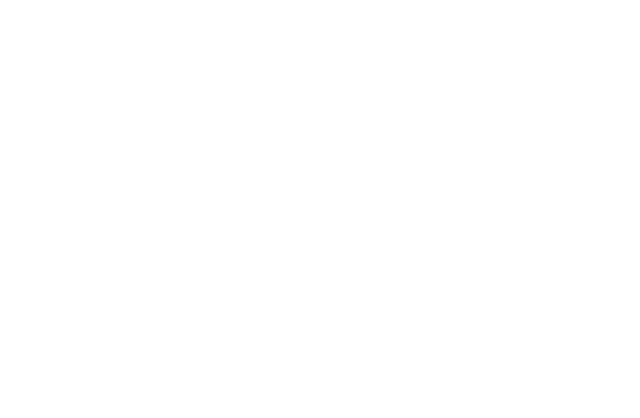
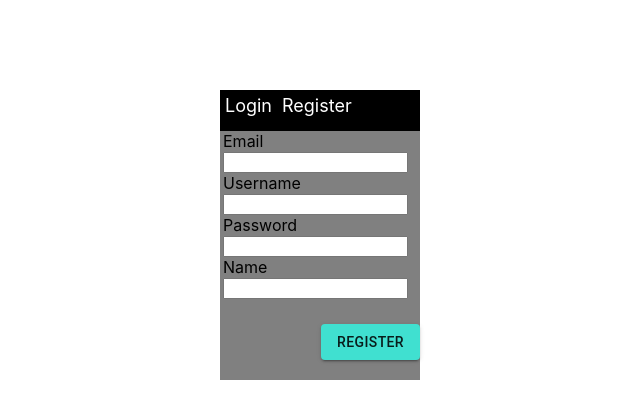
Before and after one commit to ttheolier/firepit, a React (Create React App) app: page /register in a window 1280 px wide. Shown: the top 418 px of the page, without its empty margins (320-960 px from the left). Built offline with nearby package versions, Linux system fonts and the light colour scheme.

Commit message:
login and registering implemented using email/password auth from firebase, asynch field checking not done(potentially optional), succesful login redirects to home page, haven't done persisting user session or the guest part yet

```diff
--- a/package.json
+++ b/package.json
@@ -5,6 +5,7 @@
   "dependencies": {
     "@material-ui/core": "^4.11.3",
     "@material-ui/icons": "^4.11.2",
+    "@react-firebase/auth": "^0.2.10",
     "@testing-library/jest-dom": "^5.11.9",
     "@testing-library/react": "^11.2.5",
     "@testing-library/user-event": "^12.8.3",
--- a/src/Login.js
+++ b/src/Login.js
@@ -1,28 +1,59 @@
-import React from "react";
+import React, {useState} from "react";
 import './Login.css';
 import Button from '@material-ui/core/Button';
+import db from "./firebase";
+import firebase from "firebase/app";
+import "firebase/auth";
+import { Redirect } from "react-router-dom";
+import { useHistory } from "react-router-dom";
+
 
 function Login(){
+    let history = useHistory();
+    const [email, setEmail] = useState("");
+    const [password, setPassword] = useState("");
+
+    const Login = (e) => {
+        e.preventDefault();
+
+        firebase.auth().signInWithEmailAndPassword(email, password)
+        .then((userCredential) => {
+            // Signed in
+            var user = userCredential.user;
+            console.log(user);
+            history.push("/home");
+            // ...
+        })
+        .catch((error) => {
+            var errorCode = error.code;
+            var errorMessage = error.message;
+            console.log(errorCode);
+            console.log(errorMessage);
+            alert(errorMessage);
+        });
+    }
+
     return(
         <div className = "login">
             <div className = "navbar">
             {/*<Button size = "small" target="_blank" href="Login" className = "loginNav" style={{justifyContent: "flex-start"}} fullHeight = {true}>Login</Button>*/}
-                <a href = "Login">Login</a>
-                <a href = "Register">Register</a>
+                <a>Login</a>
+                <a href = "register">Register</a>
             </div>
+            <form>
                 <div className = "fields">
                     <p>Email</p>
-                <input type="text" id="email" name="email"></input><br/>
+                    <input onChange={(e) => setEmail(e.target.value)} type="text" id="email" name="email" value={email}></input><br/>
                     <p>Password</p>
-                <input type="text" id="password" name="password"></input><br/>
+                    <input onChange={(e) => setPassword(e.target.value)} type="text" id="password" name="password" value = {password}></input><br/>
                 </div>
                 <div className = "subButtons">
                     <Button variant = "contained">guest</Button>
                     <div className = "loginButton">
-                    <Button variant = "contained" color = "powderblue">Login</Button>
+                        <Button variant = "contained" onClick = {Login}>Login</Button>
                     </div>
                 </div>
-
+            </form>
         </div>
     )
 }
--- a/src/Main.js
+++ b/src/Main.js
@@ -5,6 +5,7 @@
 import About from '../src/About';
 import Login from '../src/Login';
 import Profile from '../src/Profile';
+import Register from '../src/Register'
 
 const Main = () => {
   return (
@@ -13,6 +14,7 @@
       {<Route exact path="/about" component={About}></Route>}
       {<Route exact path="/home" component={Home}></Route>}
       {<Route exact path="/profile" component={Profile}></Route>}
+      {<Route exact path="/register" component={Register}></Route>}
     </Switch>
   );
 }
--- a/src/Register.css
+++ b/src/Register.css
@@ -0,0 +1,57 @@
+a {text-decoration:none!important;}
+
+.register{
+    background-color: grey;
+    min-width: 200px;
+    min-height:290px;
+    max-width: 200px;
+    max-height:290px;
+    margin-right:auto;
+    margin-left: auto;
+    margin-top:7%;
+}
+
+.navbar{
+    background-color: black;
+    max-height:40px;
+    min-height:40px;
+    border-bottom: 1px solid black;
+}
+
+.navbar>loginNav{
+    border:1px solid black;
+    color:white;
+}
+
+.navbar>a{
+	text-decoration:none;
+	float:left;
+	font-size: 18px;
+  	color: white;
+  	text-align:center;
+  	padding: 5px;
+    /*border-right: 1px solid white;*/
+}
+
+.navbar>a:hover
+{
+	cursor: pointer;
+    color: turquoise;
+}
+
+.fields{
+    padding-left: 3px;
+}
+
+.subButtons{
+    display: flex;
+    padding-top: 25px;
+}
+
+.subButtons>.registerButton{
+    margin-left: auto;
+}
+
+.subButtons>.registerButton>Button{
+    background-color: turquoise;
+}
--- a/src/Register.js
+++ b/src/Register.js
@@ -0,0 +1,104 @@
+import React, {useState} from "react";
+import './Register.css';
+import Button from '@material-ui/core/Button';
+import db from "./firebase";
+import firebase from "firebase/app";
+import "firebase/auth";
+
+
+function Register(){
+    const [name, setName] = useState("");
+    const [username, setUsername] = useState("");
+    const [email, setEmail] = useState("");
+    const [password, setPassword] = useState("");
+
+    const Register = (e) => {
+        e.preventDefault();
+        firebase.auth().createUserWithEmailAndPassword(email, password)
+            .then((userCredential) => {
+                // Signed in
+                var user = userCredential.user;
+                // ...
+            })
+            .catch((error) => {
+                var errorCode = error.code;
+                var errorMessage = error.message;
+                console.log(errorCode);
+                console.log(errorMessage);
+                // ..
+            });
+            /*db.collection("accounts").add({
+            email: username,
+            username: username,
+            name: name,
+            password: password,
+             });*/
+        if (name === "")
+        {
+
+        }
+        else if (username === "")
+        {
+
+        }
+        else if (email === "")
+        {
+
+        }
+        else if (password === "")
+        {
+
+        }
+        else
+        {
+            /*firebase.auth().createUserWithEmailAndPassword(email, password)
+            .then((userCredential) => {
+                // Signed in
+                var user = userCredential.user;
+                // ...
+            })
+            .catch((error) => {
+                var errorCode = error.code;
+                var errorMessage = error.message;
+                // ..
+            });
+            db.collection("accounts").add({
+            email: username,
+            username: username,
+            name: name,
+            password: password,
+            });*/
+        }
+      };
+
+
+    return(
+        <div className = "register">
+            <div className = "navbar">
+            {/*<Button size = "small" target="_blank" href="Login" className = "loginNav" style={{justifyContent: "flex-start"}} fullHeight = {true}>Login</Button>*/}
+                <a href = "/">Login</a>
+                <a>Register</a>
+            </div>
+            <form>
+                <div className = "fields">
+                    <p>Email</p>
+                    <input onChange={(e) => setEmail(e.target.value)} type="text" id="email" name="email" value={email}></input><br/>
+                    <p>Username</p>
+                    <input onChange={(e) => setUsername(e.target.value)} type="text" id="username" name="username" value={username}></input><br/>
+                    <p>Password</p>
+                    <input onChange={(e) => setPassword(e.target.value)} type="text" id="password" name="password" value={password}></input><br/>
+                    <p>Name</p>
+                    <input onChange={(e) => setName(e.target.value)} type="text" id="name" name="name" value={name}></input><br/>
+                </div>
+                <div className = "subButtons">
+                    <div className = "registerButton">
+                        <Button variant = "contained" type = "submit" onClick = {Register}>Register</Button>
+                    </div>
+                </div>
+            </form>
+
+        </div>
+    )
+}
+
+export default Register;
```
Also changed, not shown: 1 other file (tests, documents, lock files or other folders). Lines whose indentation alone changed are shown as unchanged.
